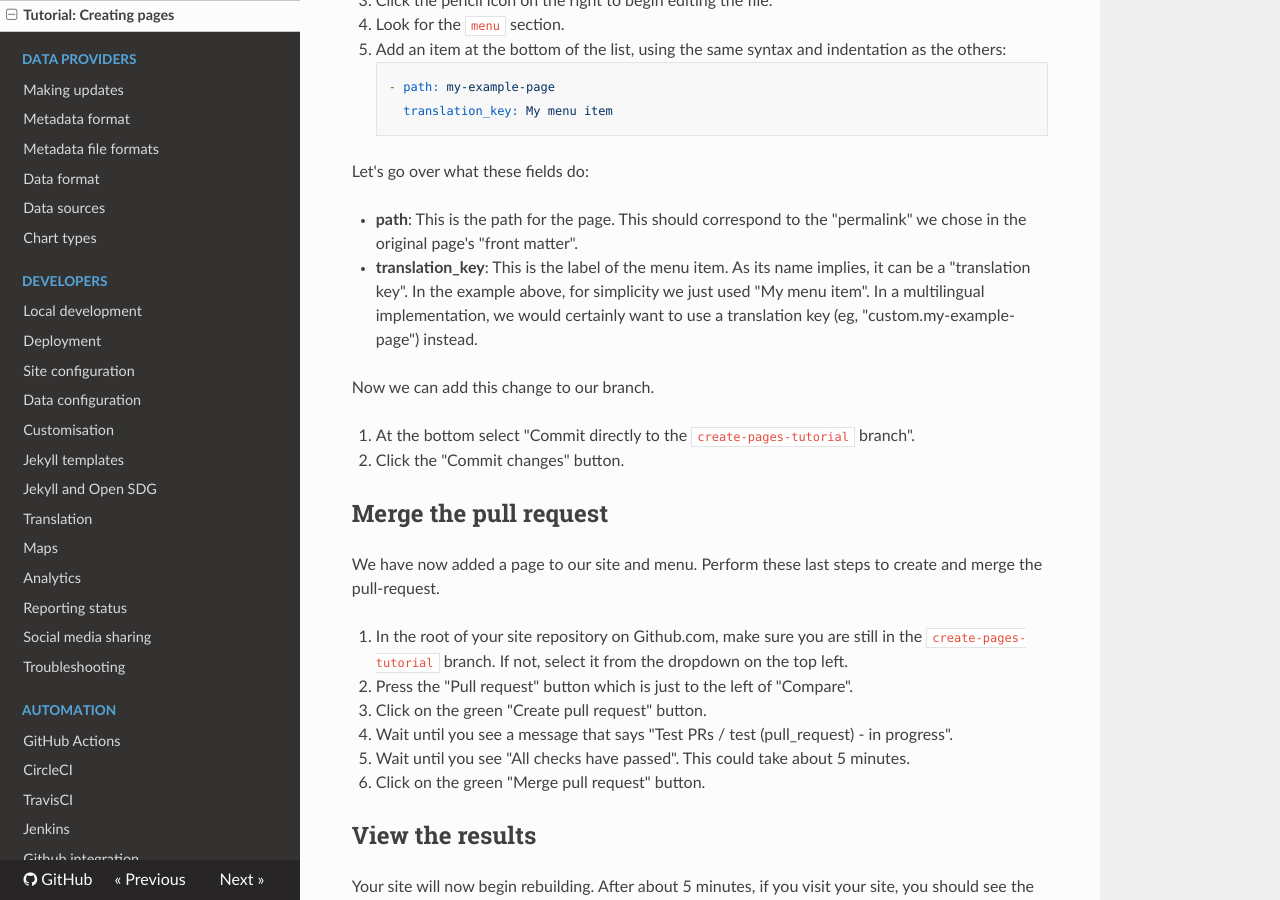
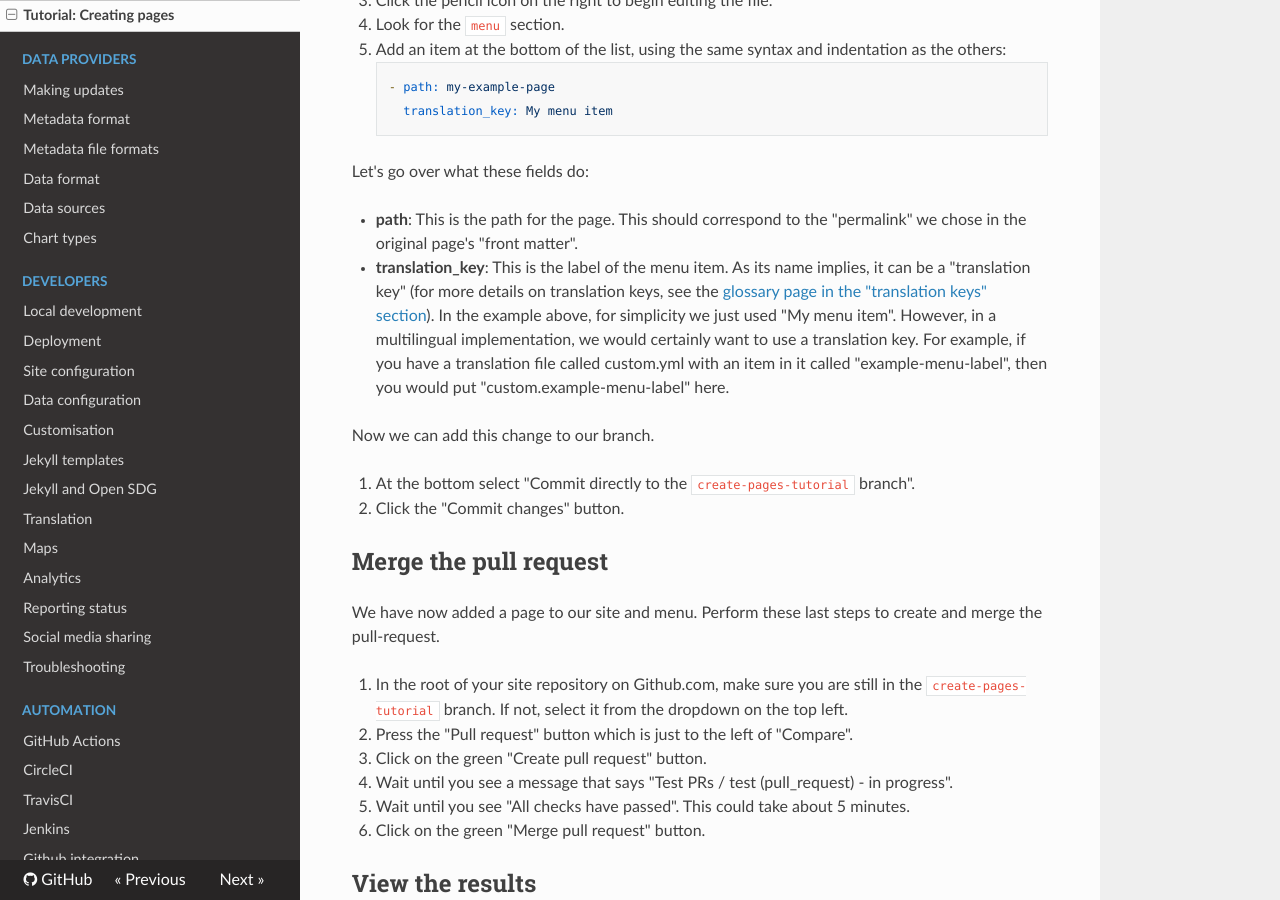
Before and after one commit to open-sdg/open-sdg, an MkDocs documentation site: the page built from docs/tutorials/create-pages.md, in a window 1280 px wide and 900 px high, scrolled down 4038 px. Built offline with MkDocs 1.6.1, drawn with Linux system fonts in a browser that asks for light colours; nearby versions of some CDN libraries; old or Windows-style settings are respelled for this version of MkDocs.

Commit message:
More detail on translation keys

```diff
--- a/docs/tutorials/create-pages.md
+++ b/docs/tutorials/create-pages.md
@@ -158,7 +158,7 @@ This step is not required, if you would like to add a link to the new page in yo
 Let's go over what these fields do:
 
 * **path**: This is the path for the page. This should correspond to the "permalink" we chose in the original page's "front matter".
-* **translation_key**: This is the label of the menu item. As its name implies, it can be a "translation key". In the example above, for simplicity we just used "My menu item". In a multilingual implementation, we would certainly want to use a translation key (eg, "custom.my-example-page") instead.
+* **translation_key**: This is the label of the menu item. As its name implies, it can be a "translation key" (for more details on translation keys, see the [glossary page in the "translation keys" section](../glossary.md#translation-keys)). In the example above, for simplicity we just used "My menu item". However, in a multilingual implementation, we would certainly want to use a translation key. For example, if you have a translation file called custom.yml with an item in it called "example-menu-label", then you would put "custom.example-menu-label" here.
 
 Now we can add this change to our branch.
 
```
